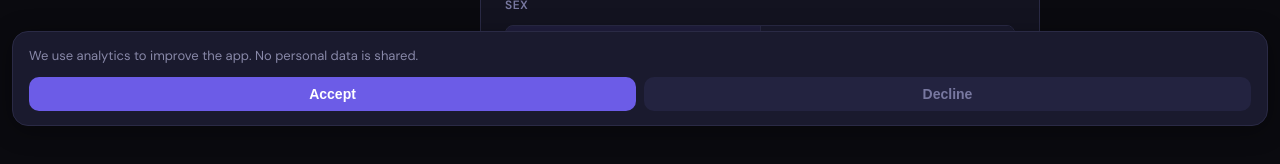
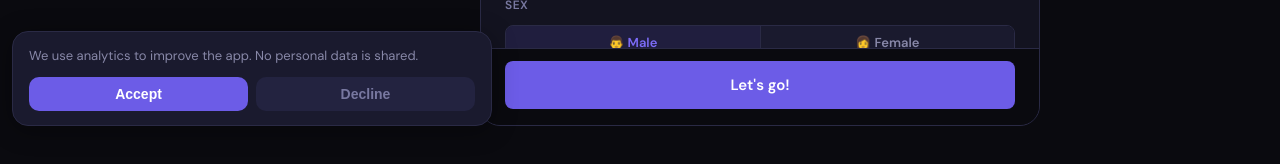
Before and after one commit to RafalSladek/habitio, a website: page index.html in a window 1280 px wide. Shown: the part 594-758 px from the top of the page. Drawn offline with nearby package versions, Linux system fonts and the light colour scheme.

Commit message:
fix: desktop sidebar nav flex, consent banner width on desktop
- Reset flex:none on .nav-tab for desktop (was inheriting flex:1 from
  mobile, stretching each tab to 25% of sidebar height)
- Shrink nav-icon from 32px to 20px on desktop sidebar
- Constrain consent banner to content column on desktop (offset by
  sidebar width, max-width 480px, proper bottom spacing)

Co-Authored-By: Claude Sonnet 4.6 <noreply@anthropic.com>

```diff
--- a/styles.css
+++ b/styles.css
@@ -1769,6 +1769,7 @@
           padding: 4px 14px 24px;
         }
         .nav-tab {
+          flex: none;
           flex-direction: row;
           justify-content: flex-start;
           gap: 14px;
@@ -1777,9 +1778,9 @@
           text-align: left;
         }
         .nav-icon {
-          font-size: 32px;
+          font-size: 20px;
           margin-bottom: 0;
-          width: 36px;
+          width: 24px;
           text-align: center;
           line-height: 1;
         }
@@ -1787,9 +1788,6 @@
           font-size: 14px;
           font-weight: 600;
           letter-spacing: 0;
-        }
-        .nav-tab {
-          padding: 16px 18px;
         }
         .nav-tab.active {
           background: var(--surface-2);
@@ -1918,6 +1916,13 @@
           left: calc(200px + (100vw - 200px) / 2);
           bottom: 24px;
         }
+        /* Consent banner: offset by sidebar, don't span full viewport */
+        .consent-banner {
+          left: calc(200px + 16px);
+          right: 16px;
+          max-width: 480px;
+          bottom: 24px;
+        }
       }
 
       @media (min-width: 1200px) {
@@ -1929,6 +1934,9 @@
         }
         .modal-overlay {
           padding-left: 240px;
+        }
+        .consent-banner {
+          left: calc(240px + 16px);
         }
         .habit-group-items {
           grid-template-columns: repeat(3, 1fr);
```
Also changed, not shown: docs/desktop-journal.png, docs/desktop-modal.png, docs/desktop-preview.png, docs/desktop-settings.png, docs/desktop-stats.png.
